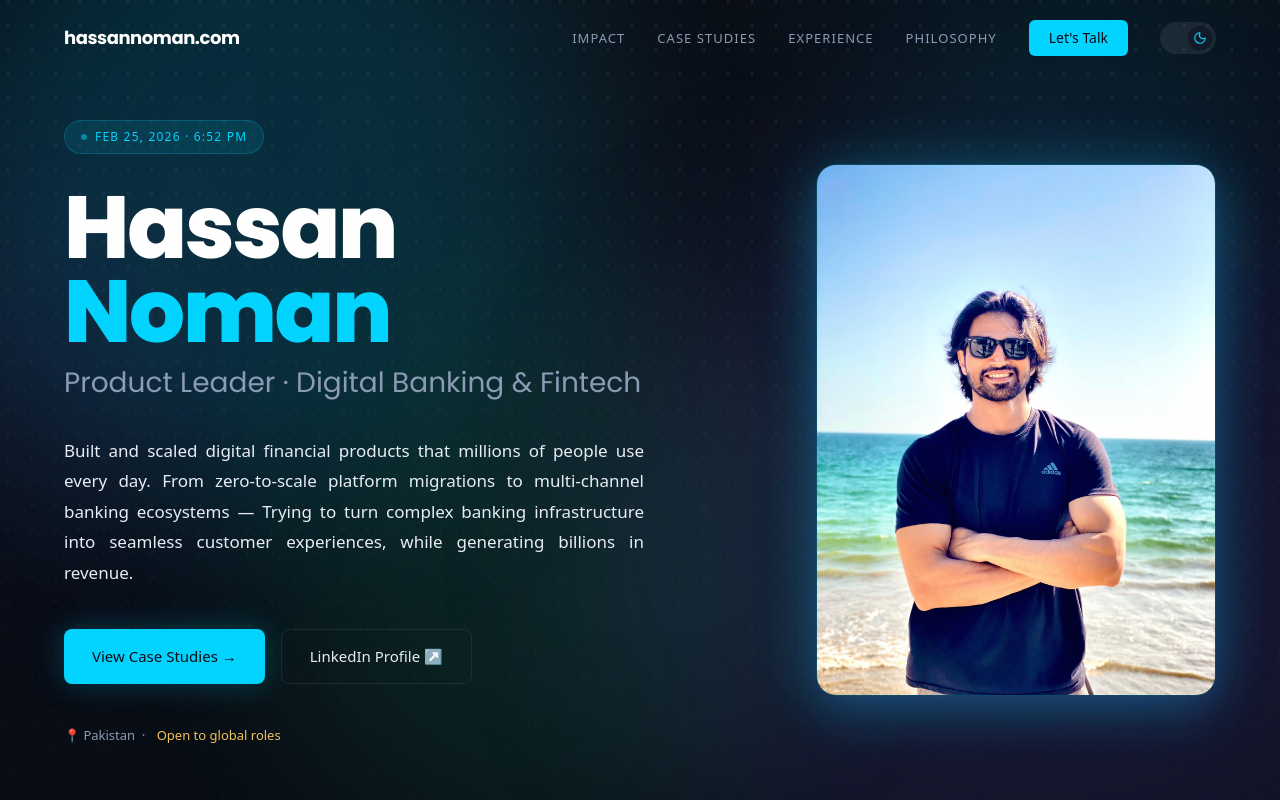
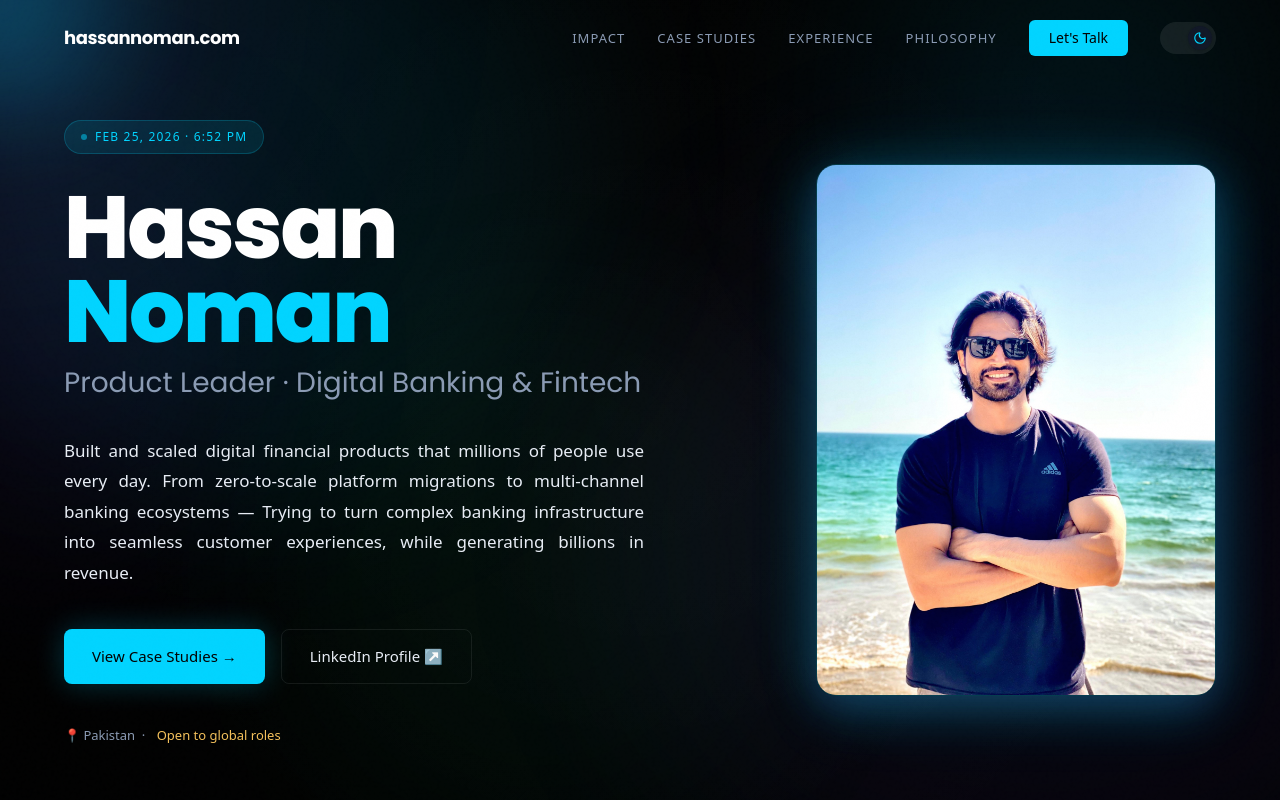
Before and after one commit to hasnom/React-Website, a Next.js app: page / in a window 1280 px wide. Shown: the top 800 px of the page. Built offline with nearby package versions, Linux system fonts and the light colour scheme.

Commit message:
refine glassy aesthetics and instant reveals

```diff
--- a/src/app/globals.css
+++ b/src/app/globals.css
@@ -48,7 +48,7 @@
 
 .dark {
   /* Dark Mode Theme */
-  --bg: #080c14;
+  --bg: #000000;
   --bg2: #0d1320;
   --bg3: #111827;
   --card: #111827;
@@ -174,32 +174,6 @@ body::after {
   overflow: hidden;
 }
 
-@keyframes move-dots {
-  0% {
-    transform: translateY(0);
-  }
-
-  100% {
-    transform: translateY(24px);
-  }
-}
-
-.dotted-overlay {
-  position: absolute;
-  inset: -100px;
-  background-image: radial-gradient(var(--text-muted) 1px, transparent 1px);
-  background-size: 24px 24px;
-  opacity: 0.15;
-  z-index: 2;
-  mask-image: linear-gradient(to bottom, rgba(0, 0, 0, 1) 0%, rgba(0, 0, 0, 0.2) 100%);
-  -webkit-mask-image: linear-gradient(to bottom, rgba(0, 0, 0, 1) 0%, rgba(0, 0, 0, 0.2) 100%);
-  animation: move-dots 4s linear infinite;
-}
-
-.dark .dotted-overlay {
-  opacity: 0.2;
-}
-
 .dark .mesh-blob {
   opacity: 0.4;
 }
--- a/src/app/layout.tsx
+++ b/src/app/layout.tsx
@@ -21,6 +21,7 @@ const poppins = Poppins({
 export const metadata: Metadata = {
   title: "Hassan Noman — Product Leader, Digital Banking & Fintech",
   description: "Built and scaled digital financial products that millions of people use every day.",
+  keywords: ["Hassan Noman", "Product Owner", "Product Management", "Digital Banking", "Temenos Infinity", "Fintech"],
   icons: {
     icon: "/profile.jpeg",
     apple: "/profile.jpeg",
--- a/src/components/layout/SecurityProvider.tsx
+++ b/src/components/layout/SecurityProvider.tsx
@@ -40,9 +40,51 @@ export function SecurityProvider({ children }: { children: React.ReactNode }) {
         document.addEventListener("contextmenu", handleContextMenu);
         document.addEventListener("keydown", handleKeyDown);
 
+        // 3. Prevent Content Copying (Global CSS Injection)
+        const style = document.createElement("style");
+        style.innerHTML = `
+      * {
+        -webkit-user-select: none !important;
+        -moz-user-select: none !important;
+        -ms-user-select: none !important;
+        user-select: none !important;
+        -webkit-user-drag: none !important;
+      }
+      input, textarea {
+        -webkit-user-select: text !important;
+        -moz-user-select: text !important;
+        -ms-user-select: text !important;
+        user-select: text !important;
+      }
+    `;
+        document.head.appendChild(style);
+
+        // 4. Advanced Deterrent: Debugger loop
+        // This makes it difficult to use DevTools if they are already open or opened later
+        const devToolsDeterrent = setInterval(() => {
+            (function () {
+                (function a() {
+                    try {
+                        (function b(i) {
+                            if (("" + i / i).length !== 1 || i % 20 === 0) {
+                                (function () { }).constructor("debugger")();
+                            } else {
+                                debugger;
+                            }
+                            b(++i);
+                        })(0);
+                    } catch (e) {
+                        setTimeout(a, 5000);
+                    }
+                })();
+            })();
+        }, 1000);
+
         return () => {
             document.removeEventListener("contextmenu", handleContextMenu);
             document.removeEventListener("keydown", handleKeyDown);
+            document.head.removeChild(style);
+            clearInterval(devToolsDeterrent);
         };
     }, []);
 
--- a/src/components/sections/CaseStudies.tsx
+++ b/src/components/sections/CaseStudies.tsx
@@ -126,10 +126,10 @@ function CaseCard({ data, index }: { data: typeof cases[0], index: number }) {
         offset: ["start end", "center center"]
     });
 
-    // Slow and aesthetic fade-in for cards (now reaching full opacity earlier for better visibility)
-    const opacity = useTransform(scrollYProgress, [0, 0.4], [0, 1]);
-    const scale = useTransform(scrollYProgress, [0, 0.4], [0.95, 1]);
-    const y = useTransform(scrollYProgress, [0, 0.4], [60, 0]);
+    // Instant opacity on slightest scroll
+    const opacity = useTransform(scrollYProgress, [0, 0.05], [0, 1]);
+    const scale = useTransform(scrollYProgress, [0, 0.05], [0.95, 1]);
+    const y = useTransform(scrollYProgress, [0, 0.05], [40, 0]);
 
     // Background number parallax
     const yParallax = useTransform(scrollYProgress, [0, 1], [0, 60]);
--- a/src/components/sections/Experience.tsx
+++ b/src/components/sections/Experience.tsx
@@ -129,8 +129,8 @@ function TimelineItem({ item }: { item: typeof timelineData[0] }) {
         offset: ["start end", "center center"]
     });
 
-    const opacity = useTransform(scrollYProgress, [0, 0.4], [0, 1]);
-    const x = useTransform(scrollYProgress, [0, 0.4], [30, 0]);
+    const opacity = useTransform(scrollYProgress, [0, 0.05], [0, 1]);
+    const x = useTransform(scrollYProgress, [0, 0.05], [20, 0]);
 
     return (
         <motion.div
--- a/src/components/ui/GradientWave.tsx
+++ b/src/components/ui/GradientWave.tsx
@@ -1,47 +1,108 @@
 "use client";
 
-import { motion } from "framer-motion";
+import { motion, useSpring, useMotionValue } from "framer-motion";
+import { useEffect } from "react";
 
 export function GradientWave() {
+    const mouseX = useMotionValue(0);
+    const mouseY = useMotionValue(0);
+
+    // Smooth physics for the follower
+    const springConfig = { damping: 25, stiffness: 150 };
+    const springX = useSpring(mouseX, springConfig);
+    const springY = useSpring(mouseY, springConfig);
+
+    useEffect(() => {
+        const handleMouseMove = (e: MouseEvent) => {
+            mouseX.set(e.clientX);
+            mouseY.set(e.clientY);
+        };
+
+        const handleTouchMove = (e: TouchEvent) => {
+            if (e.touches[0]) {
+                mouseX.set(e.touches[0].clientX);
+                mouseY.set(e.touches[0].clientY);
+            }
+        };
+
+        window.addEventListener("mousemove", handleMouseMove);
+        window.addEventListener("touchmove", handleTouchMove);
+
+        return () => {
+            window.removeEventListener("mousemove", handleMouseMove);
+            window.removeEventListener("touchmove", handleTouchMove);
+        };
+    }, [mouseX, mouseY]);
+
     return (
         <div className="animated-gradient-bg" aria-hidden="true">
-            {/* Lively Shimmer Layer */}
+            {/*
+                BRIGHTER DISPERSIVE SPOTLIGHT
+                Layered effects for "dispersing" feel
+            */}
+            {/* Inner Core */}
+            <motion.div
+                className="absolute w-[400px] h-[400px] rounded-full pointer-events-none z-10"
+                style={{
+                    x: springX,
+                    y: springY,
+                    translateX: "-50%",
+                    translateY: "-50%",
+                    background: "radial-gradient(circle, var(--accent) 0%, transparent 60%)",
+                    opacity: 0.35,
+                    filter: "blur(40px)",
+                }}
+            />
+
+            {/* Large Outer Dispersion */}
+            <motion.div
+                className="absolute w-[800px] h-[800px] rounded-full pointer-events-none z-10"
+                style={{
+                    x: springX,
+                    y: springY,
+                    translateX: "-50%",
+                    translateY: "-50%",
+                    background: "radial-gradient(circle, var(--accent2) 0%, transparent 70%)",
+                    opacity: 0.15,
+                    filter: "blur(120px)",
+                }}
+            />
+
+            {/* Base Lively Shimmer Layer */}
             <div className="absolute inset-0 bg-[radial-gradient(circle_at_50%_50%,rgba(255,255,255,0.03),transparent)] animate-pulse" style={{ animationDuration: "8s" }} />
 
-            <div className="dotted-overlay" />
-
-            {/* Animated Gradient Mesh Blobs - Faster and more variance */}
+            {/* Animated Gradient Mesh Blobs - Floating around */}
             <motion.div
-                className="mesh-blob bg-accent/40 w-[600px] h-[600px] -top-20 -left-20"
+                className="mesh-blob bg-accent/20 w-[600px] h-[600px] -top-20 -left-20"
                 animate={{
-                    x: [0, 150, -50, 0],
-                    y: [0, 80, -100, 0],
-                    rotate: [0, 45, 0],
-                    scale: [1, 1.3, 0.9, 1]
+                    x: [0, 100, -50, 0],
+                    y: [0, 80, -80, 0],
+                    rotate: [0, 20, 0],
+                    scale: [1, 1.2, 0.9, 1]
                 }}
-                transition={{ duration: 12, repeat: Infinity, ease: "easeInOut" }}
+                transition={{ duration: 15, repeat: Infinity, ease: "easeInOut" }}
             />
 
             <motion.div
-                className="mesh-blob bg-accent-2/30 w-[800px] h-[700px] top-[30%] right-[-10%]"
+                className="mesh-blob bg-accent-2/15 w-[800px] h-[700px] top-[30%] right-[-10%]"
                 animate={{
-                    x: [0, -150, 80, 0],
-                    y: [0, -120, 120, 0],
-                    rotate: [0, -30, 0],
-                    scale: [1, 1.2, 0.8, 1]
+                    x: [0, -100, 50, 0],
+                    y: [0, -100, 100, 0],
+                    rotate: [0, -15, 0],
+                    scale: [1, 1.1, 0.8, 1]
                 }}
-                transition={{ duration: 14, repeat: Infinity, ease: "easeInOut" }}
+                transition={{ duration: 18, repeat: Infinity, ease: "easeInOut" }}
             />
 
             <motion.div
-                className="mesh-blob bg-accent-3/20 w-[500px] h-[500px] bottom-[-10%] left-[20%]"
+                className="mesh-blob bg-accent-3/10 w-[500px] h-[500px] bottom-[-10%] left-[20%]"
                 animate={{
-                    x: [0, 80, -120, 0],
-                    y: [0, -150, 80, 0],
-                    rotate: [0, 20, -20, 0],
-                    scale: [1, 1.4, 0.9, 1]
+                    x: [0, 50, -80, 0],
+                    y: [0, -100, 50, 0],
+                    rotate: [0, 10, -10, 0],
+                    scale: [1, 1.3, 0.9, 1]
                 }}
-                transition={{ duration: 16, repeat: Infinity, ease: "easeInOut" }}
+                transition={{ duration: 20, repeat: Infinity, ease: "easeInOut" }}
             />
         </div>
     );
```
